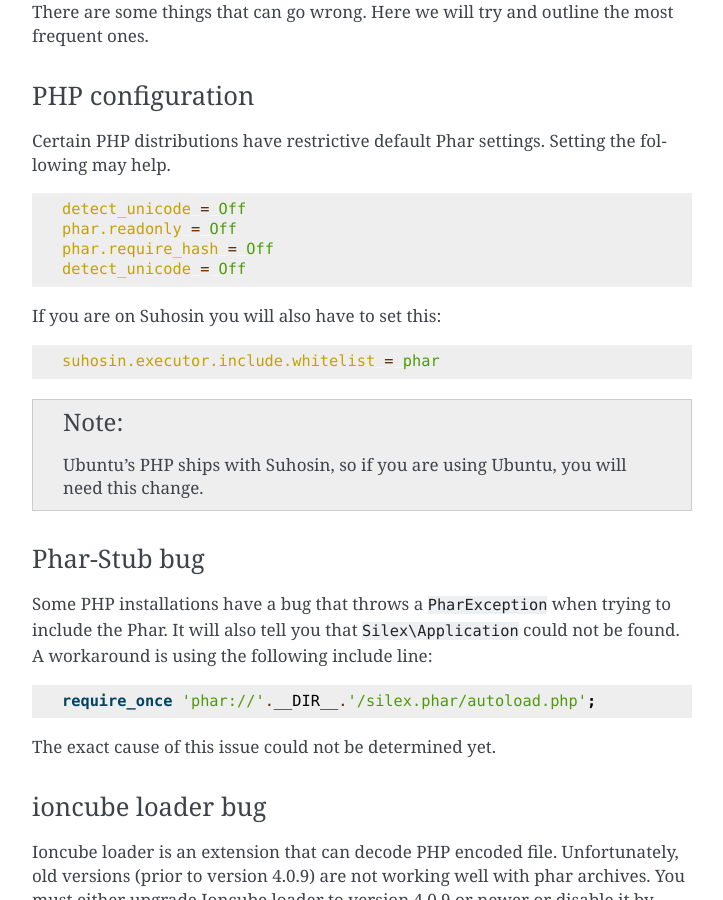
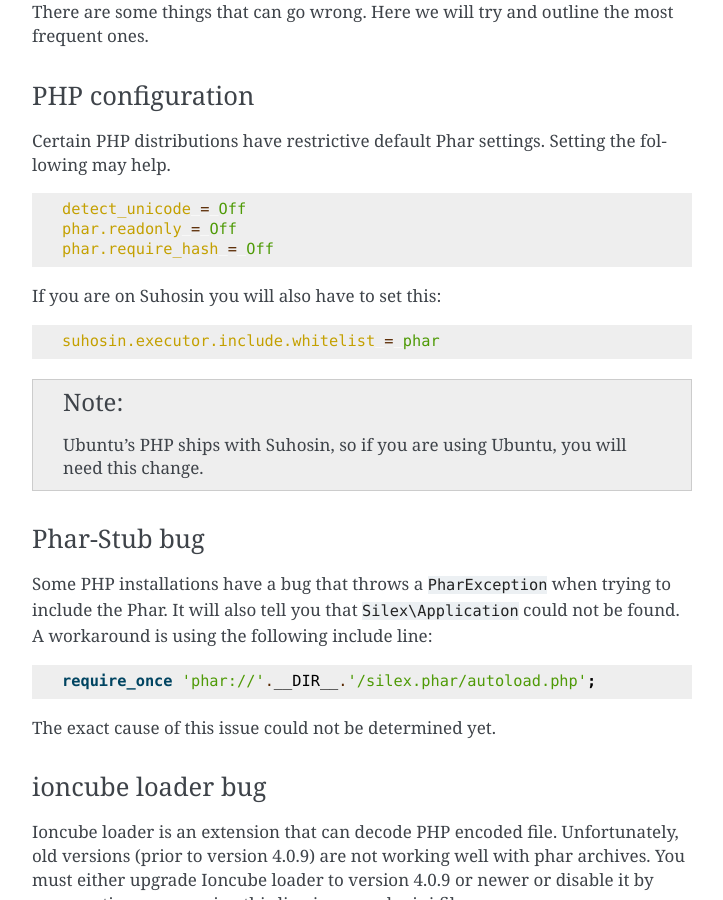
Before and after one commit to silexphp/Silex, a Sphinx documentation site: the page built from doc/usage.rst, in a window 1280 px wide and 900 px high, scrolled down 12299 px. Shown: the whole window, without its empty margins (388-1111 px from the left). Built offline with Sphinx 7.4.7, drawn with Linux system fonts in a browser that asks for light colours.

Commit message:
[docs] remove duplicate "detect_unicode" line in pitfalls

```diff
--- a/doc/usage.rst
+++ b/doc/usage.rst
@@ -589,7 +589,6 @@ the following may help.
     detect_unicode = Off
     phar.readonly = Off
     phar.require_hash = Off
-    detect_unicode = Off
 
 If you are on Suhosin you will also have to set this:
 
```
